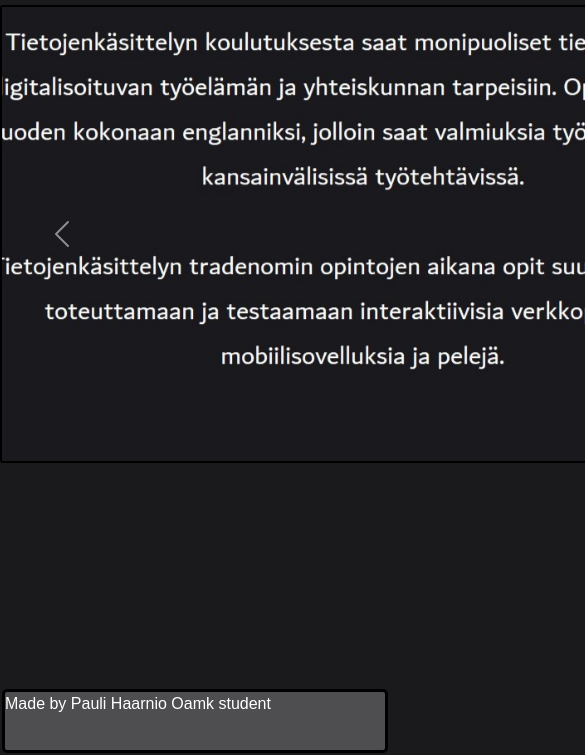
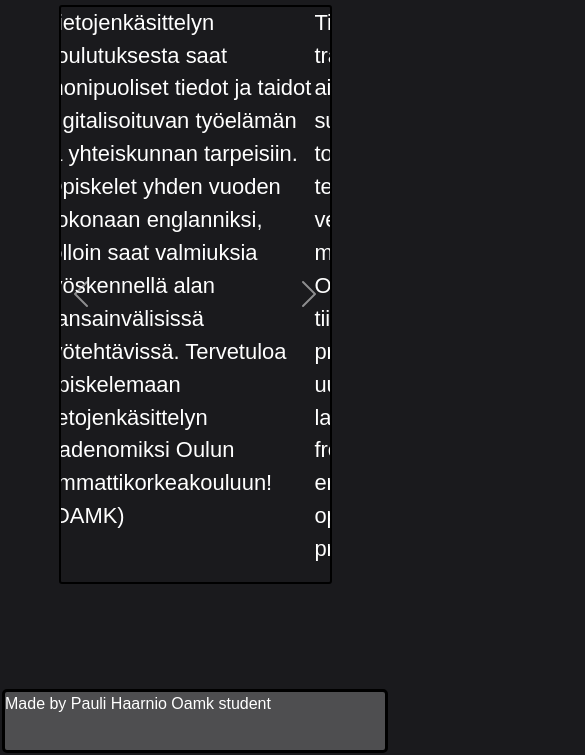
Before and after one commit to paulihaarnio/bootstrap-sivusto, a plain HTML site: page pages/index3.html in a window 390 px wide. Shown: the part 89-844 px from the top of the page, 585 px wide, since content can reach past the window. Drawn offline with nearby package versions, Linux system fonts and the light colour scheme.

Commit message:
responsive

```diff
--- a/pages/index3.html
+++ b/pages/index3.html
@@ -62,13 +62,20 @@
   <div id="carouselExampleControls" class="carousel slide" data-bs-ride="carousel">
     <div class="carousel-inner">
       <div class="carousel-item active">
-        <img src="../images/info1.jpg" class="d-block w-100" alt="...">
+        <p>
+          Tietojenkäsittelyn koulutuksesta saat monipuoliset tiedot ja taidot digitalisoituvan työelämän ja yhteiskunnan tarpeisiin. Opiskelet yhden vuoden kokonaan englanniksi, jolloin saat valmiuksia työskennellä alan kansainvälisissä työtehtävissä. Tervetuloa opiskelemaan tietojenkäsittelyn tradenomiksi Oulun ammattikorkeakouluun! (OAMK)
+
+        </p>
       </div>
       <div class="carousel-item">
-        <img src="../images/info2.jpg" class="d-block w-100" alt="...">
+      <p>
+        Tietojenkäsittelyn tradenomin opintojen aikana opit suunnittelemaan, toteuttamaan ja testaamaan interaktiivisia verkkopalveluja, mobiilisovelluksia ja pelejä. Opiskelussa käytetään tiimityöskentelyä, projektimaista oppimista ja uusimpia laiteriippumattomia frontend-tekniikoita. Toimit eri rooleissa ja tehtävissä opiskelun aikaisissa projekteissa.
+      </p>
       </div>
       <div class="carousel-item">
-        <img src="../images/info3.jpg" class="d-block w-100" alt="...">
+      <p>
+        Tietojenkäsittelyn koulutuksen saaneet sijoittuvat hyvin monenlaisiin asiantuntija-, palvelu- ja esimiestehtäviin sekä yritysmaailmassa että julkisella sektorilla. Heitä työskentelee erilaisten sovellusten ja digitaalisten palvelujen kehittämisessä ja testauksessa sekä myynti-, asiakaspalvelu- ja johtotehtävissä.
+      </p>
       </div>
     </div>
     <button class="carousel-control-prev" type="button" data-bs-target="#carouselExampleControls" data-bs-slide="prev">
--- a/styles/style3.css
+++ b/styles/style3.css
@@ -1,7 +1,20 @@
 #carouselExampleControls{
     margin-left: auto;
     margin-right: auto;
-    width: 50em;
+    width: 70vw;
     border: 2px solid black;
     border-radius: 3px;
 }
+p{
+font-size: 5vh;
+}
+
+
+@media screen and (max-width:750px) {
+    p{font-size: 4vh;
+}
+}
+@media screen and (max-width:530px) {
+    p{font-size: 2.6vh;
+}
+}
```
